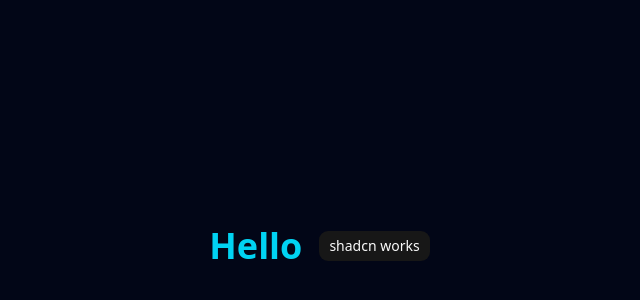
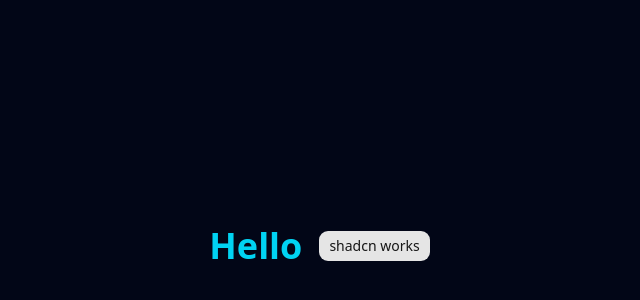
Before and after one commit to shortcutchris/claude-code-workshop-bik, a React (Vite) app in the folder frontend/: page / in a window 1280 px wide. Shown: the part 154-454 px from the top of the page, without its empty margins (320-960 px from the left). Built offline with nearby package versions, Linux system fonts and the light colour scheme.

Commit message:
chore: prune unused dep, enable dark mode root

```diff
--- a/frontend/index.html
+++ b/frontend/index.html
@@ -1,5 +1,5 @@
 <!doctype html>
-<html lang="en">
+<html lang="en" class="dark">
   <head>
     <meta charset="UTF-8" />
     <link rel="icon" type="image/svg+xml" href="/favicon.svg" />
--- a/frontend/package.json
+++ b/frontend/package.json
@@ -10,7 +10,6 @@
     "preview": "vite preview"
   },
   "dependencies": {
-    "@base-ui/react": "^1.4.1",
     "@fontsource-variable/geist": "^5.2.8",
     "class-variance-authority": "^0.7.1",
     "clsx": "^2.1.1",
--- a/frontend/src/index.css
+++ b/frontend/src/index.css
@@ -6,7 +6,6 @@
 @custom-variant dark (&:is(.dark *));
 
 :root {
-  color-scheme: dark;
   --background: oklch(1 0 0);
   --foreground: oklch(0.145 0 0);
   --card: oklch(1 0 0);
```
Also changed, not shown: 1 other file (tests, documents, lock files or other folders).
